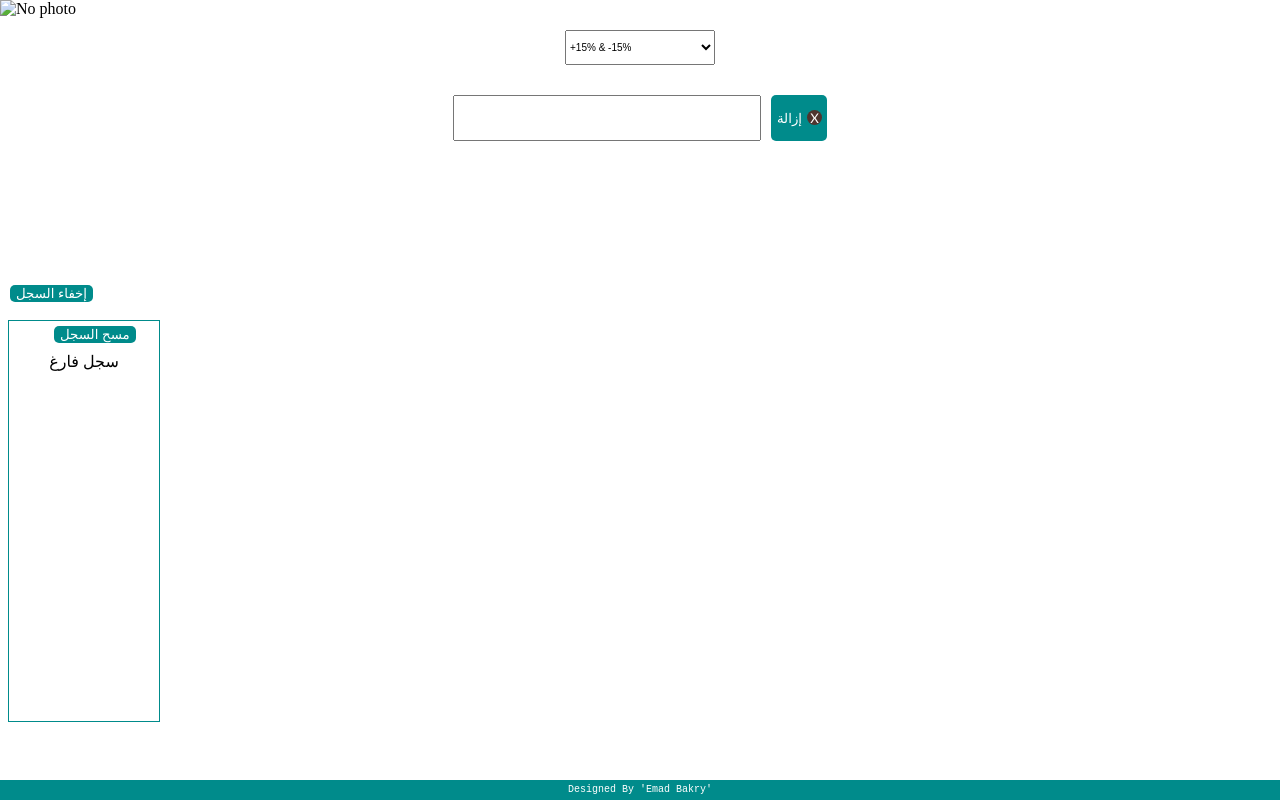
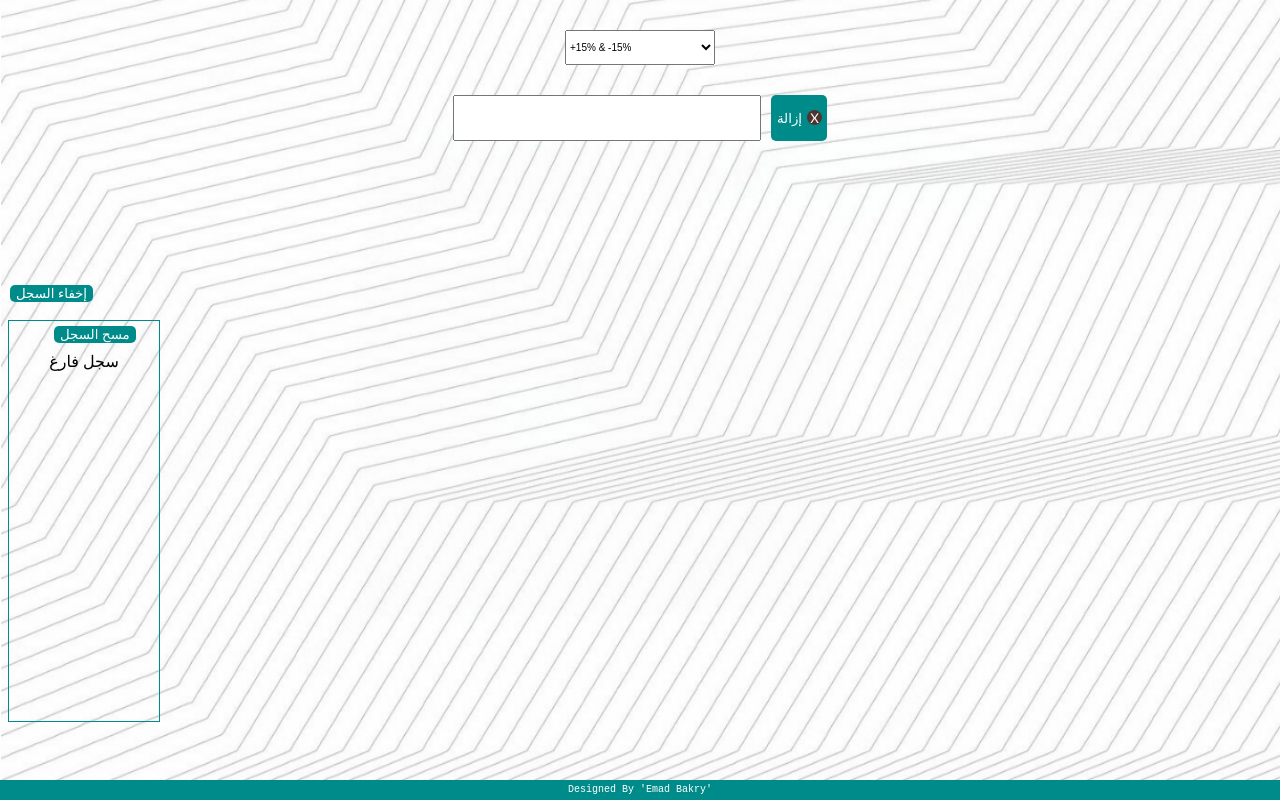
Before and after one commit to emadbakry/calc, a plain HTML site: page index.html in a window 1280 px wide. Drawn offline with Linux system fonts and the light colour scheme; the site is published under a folder, as on GitHub Pages, so addresses that start at the root find nothing.

Commit message:
Add files via upload

```diff
--- a/index.html
+++ b/index.html
@@ -9,7 +9,7 @@
   </head>
   <body>
     <div class="hidden-slide"></div>
-    <img src="/bg1.png" alt="No photo" class="bg-body" />
+    <img src="bg1.png" alt="No photo" class="bg-body" />
     <div class="header"></div>
     <div class="main">
       <select name="percent" class="select" id="percent">
```
